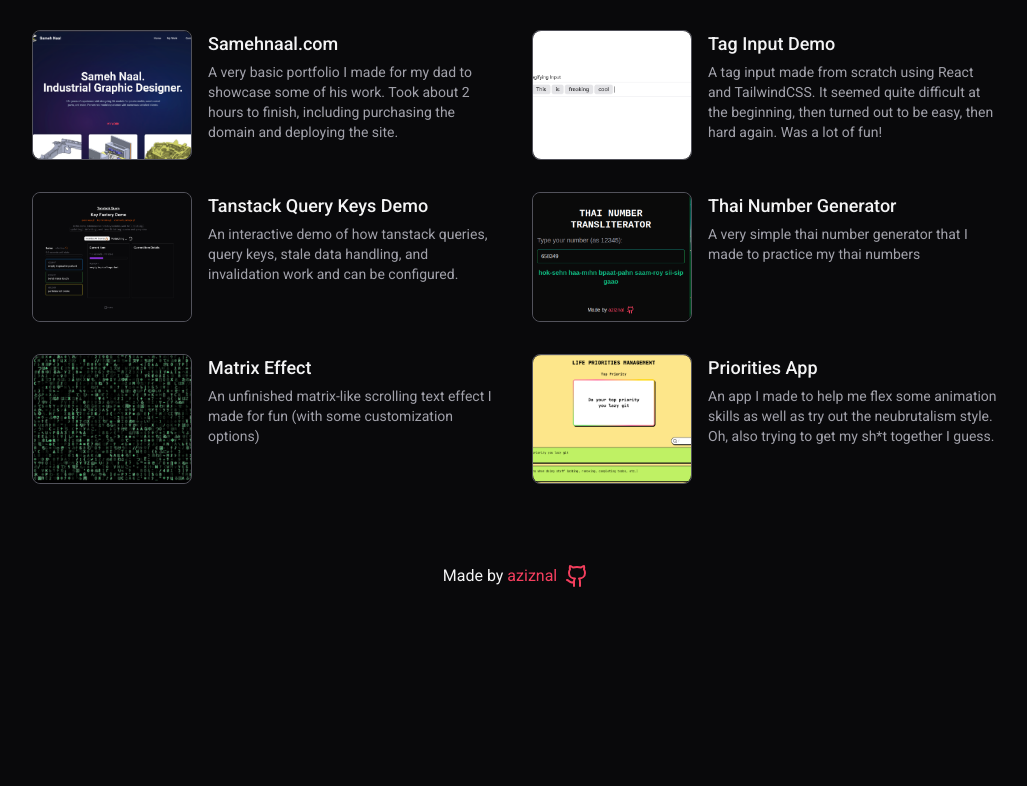
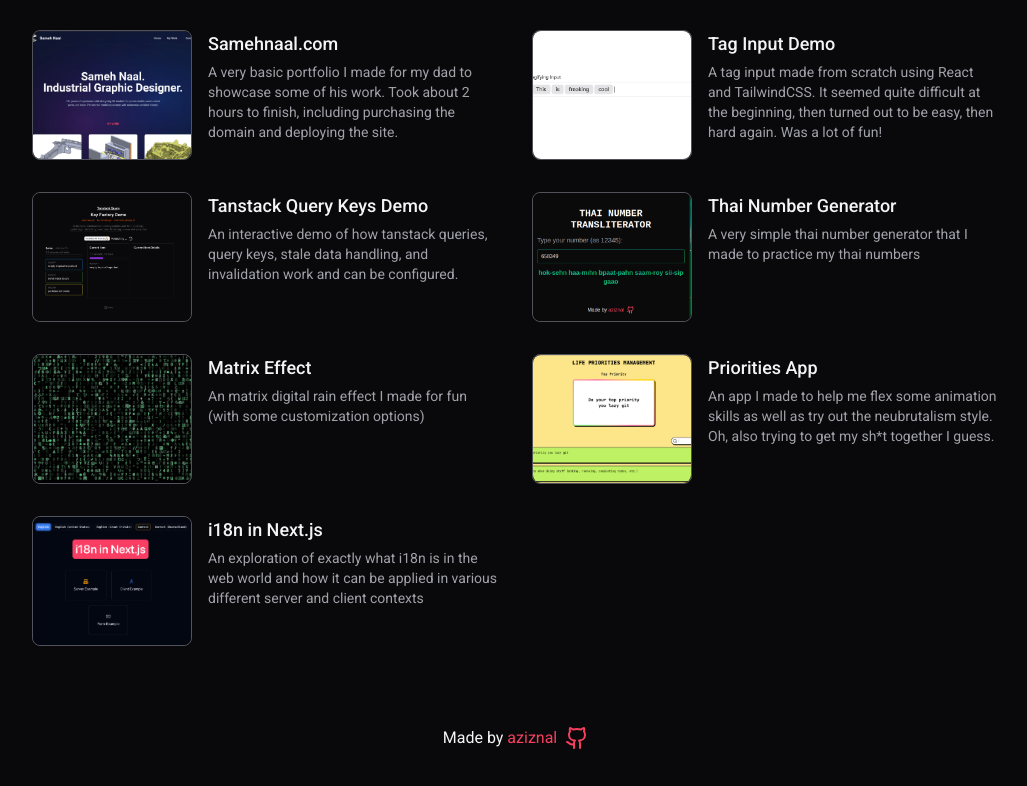
Before and after one commit to aziznal/my-link-tree, a Next.js app: page / in a window 1280 px wide. Shown: the part 875-1661 px from the top of the page, without its empty margins (124-1151 px from the left). Before the commit the page ends 1511 px from the top, so only its background shows below. Built offline with nearby package versions, Linux system fonts and the light colour scheme.

Commit message:
add link to i18n-in-nextjs app

```diff
--- a/app/page.tsx
+++ b/app/page.tsx
@@ -158,7 +158,7 @@
           href="https://matrix-effect.aziznal.com/"
           imageSrc="/previews/matrix-effect.jpeg"
           description={
-            "An unfinished matrix-like scrolling text effect I made for fun (with some customization options)"
+            "An matrix digital rain effect I made for fun (with some customization options)"
           }
         >
           Matrix Effect
@@ -172,6 +172,16 @@
           }
         >
           Priorities App
+        </ProjectLink>
+
+        <ProjectLink
+          href="https://i18n-in-nextjs.aziznal.com"
+          imageSrc="/previews/i18n-in-nextjs.png"
+          description={
+            "An exploration of exactly what i18n is in the web world and how it can be applied in various different server and client contexts"
+          }
+        >
+          i18n in Next.js
         </ProjectLink>
       </div>
 
```
Also changed, not shown: public/previews/i18n-in-nextjs.png (added), 1 other file (tests, documents, lock files or other folders).
